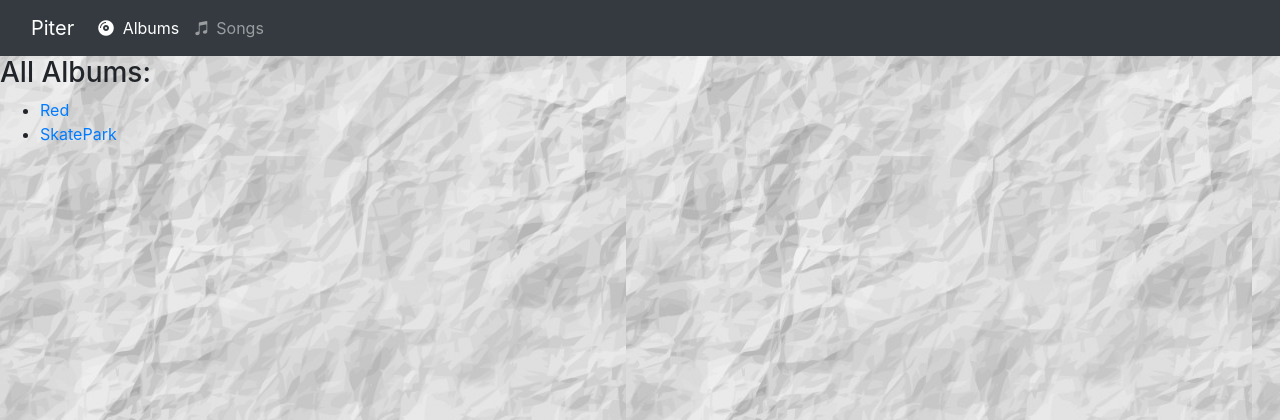
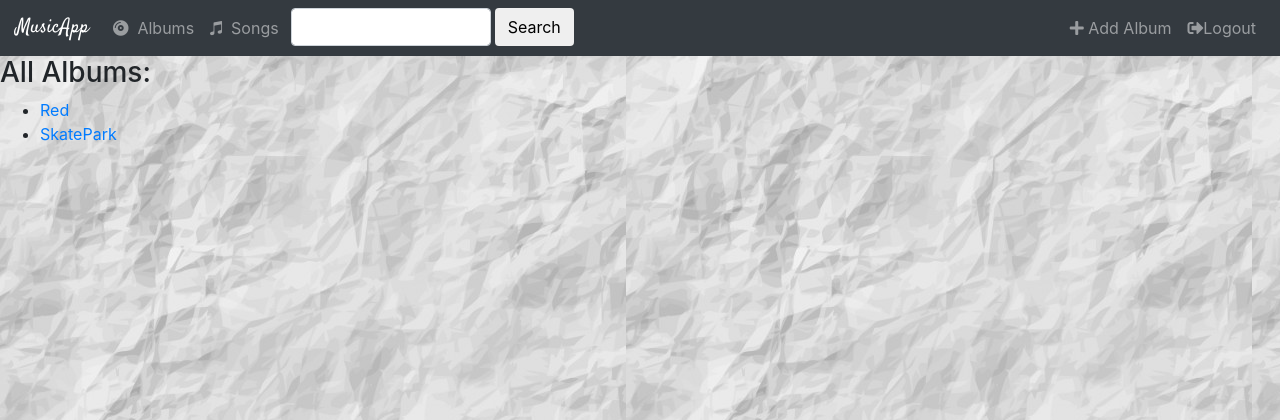
Before and after one commit to piter1316/musicWebApp, a Django app: page /music/ in a window 1280 px wide. Shown: the top 420 px of the page. Run offline with Django 3.2, Linux system fonts and the light colour scheme; data comes from the database, SQL or seed files in the repository; some libraries are stand-ins or nearby versions.

Commit message:
episode 27 completed (navbar collapsing with fonts added)

```diff
--- a/music/static/music/style.css
+++ b/music/static/music/style.css
@@ -1,3 +1,6 @@
 body{
 	background:  url('images/background.jpg');
 }
+.navbar-brand{
+    font-family: 'Satisfy', cursive;
+}
--- a/music/templates/music/index.html
+++ b/music/templates/music/index.html
@@ -1,39 +1,63 @@
 <!-- Loads static files -->
 {% load staticfiles %}
 
-<link rel="stylesheet" href="{% static 'music/style.css' %}" type="text/css" />
+
 <link href="https://stackpath.bootstrapcdn.com/bootstrap/4.1.1/css/bootstrap.min.css" rel="stylesheet" integrity="sha384-WskhaSGFgHYWDcbwN70/dfYBj47jz9qbsMId/iRN3ewGhXQFZCSftd1LZCfmhktB" crossorigin="anonymous">
-<link rel="stylesheet" href="https://fonts.googleapis.com/css?family=Tangerine">
+<link rel="stylesheet" href="https://fonts.googleapis.com/css?family=Satisfy">
 <script src="https://code.jquery.com/jquery-3.3.1.slim.min.js" integrity="sha384-q8i/X+965DzO0rT7abK41JStQIAqVgRVzpbzo5smXKp4YfRvH+8abtTE1Pi6jizo" crossorigin="anonymous"></script>
 <script src="https://cdnjs.cloudflare.com/ajax/libs/popper.js/1.14.3/umd/popper.min.js" integrity="sha384-ZMP7rVo3mIykV+2+9J3UJ46jBk0WLaUAdn689aCwoqbBJiSnjAK/l8WvCWPIPm49" crossorigin="anonymous"></script>
 <link rel="stylesheet" href="https://use.fontawesome.com/releases/v5.1.0/css/all.css" integrity="sha384-lKuwvrZot6UHsBSfcMvOkWwlCMgc0TaWr+30HWe3a4ltaBwTZhyTEggF5tJv8tbt" crossorigin="anonymous">
+<script src="https://code.jquery.com/jquery-3.3.1.slim.min.js" integrity="sha384-q8i/X+965DzO0rT7abK41JStQIAqVgRVzpbzo5smXKp4YfRvH+8abtTE1Pi6jizo" crossorigin="anonymous"></script>
+<script src="https://cdnjs.cloudflare.com/ajax/libs/popper.js/1.14.3/umd/popper.min.js" integrity="sha384-ZMP7rVo3mIykV+2+9J3UJ46jBk0WLaUAdn689aCwoqbBJiSnjAK/l8WvCWPIPm49" crossorigin="anonymous"></script>
+<script src="https://stackpath.bootstrapcdn.com/bootstrap/4.1.1/js/bootstrap.min.js" integrity="sha384-smHYKdLADwkXOn1EmN1qk/HfnUcbVRZyYmZ4qpPea6sjB/pTJ0euyQp0Mk8ck+5T" crossorigin="anonymous"></script>
+<link rel="stylesheet" href="{% static 'music/style.css' %}" type="text/css" />
+<nav class="navbar navbar-expand-md navbar-dark bg-dark">
+      <div class="navbar-header">
+          <a class="navbar-brand" href="{% url 'music:index'%}"> MusicApp </a>
+      </div>
+    <div class="navbar-collapse  order-1 order-md-0 dual-collapse2">
 
-
-<nav class="navbar navbar-dark bg-dark navbar-expand-md">
-    <div class="container-fluid">
-        <div class="navbar-header">
-            <a class="navbar-brand" href="{% url 'music:index'%}"> Piter </a>
-        </div>
-        <button class="navbar-toggler justify-content-end" type="button" data-toggle="collapse" data-target="#topNavBar">
-            <span class="navbar-toggler-icon"></span>
-        </button>
-
-        <div class="collapse navbar-collapse">
-            <ul class="nav navbar-nav">
-                <li class="active">
+        <ul class="navbar-nav mr-auto">
+            <li class="nav-item">
                 <a class="nav-item nav-link" href="{% url 'music:index'%}">
                     <span class="fas fa-compact-disc"  aria-hidden="true"></span>&nbsp; Albums
                 </a>
             </li>
-
-                <li class="">
+            <li class="nav-item">
                 <a class="nav-item nav-link" href="{% url 'music:index'%}">
                     <span class="fab fa-itunes-note"  aria-hidden="true"></span>&nbsp; Songs
                 </a>
             </li>
+            <li class="nav-item">
+                <form class="form-inline my-0">
+                    <input type="text" class="form-control mx-1" name="q" value="" style="max-width:200px;">
+                    <button type="submit" class="btn btn-default">Search</button>
+                </form>
+            </li>
         </ul>
     </div>
+
+    <div class="navbar-collapse collapse order-3 dual-collapse2 justify-content-end">
+        <ul class="navbar-nav">
+            <li class="nav-item">
+                <a class="nav-link" href="#">
+                    <span><i class="fas fa-plus"></i> Add Album</span>
+                </a>
+            </li>
+            <li class="nav-item">
+                <a class="nav-link" href="#">
+                <span><i class="fas fa-sign-out-alt"></i>Logout</span>
+                </a>
+            </li>
+        </ul>
     </div>
+    <div class="justify-content-left">
+       <button class="navbar-toggler" type="button" data-toggle="collapse" data-target=".dual-collapse2">
+            <span class="navbar-toggler-icon"></span>
+        </button>
+
+    </div>
+
 </nav>
 
 {% if all_albums %}
```
Lines whose indentation alone changed are shown as unchanged.
